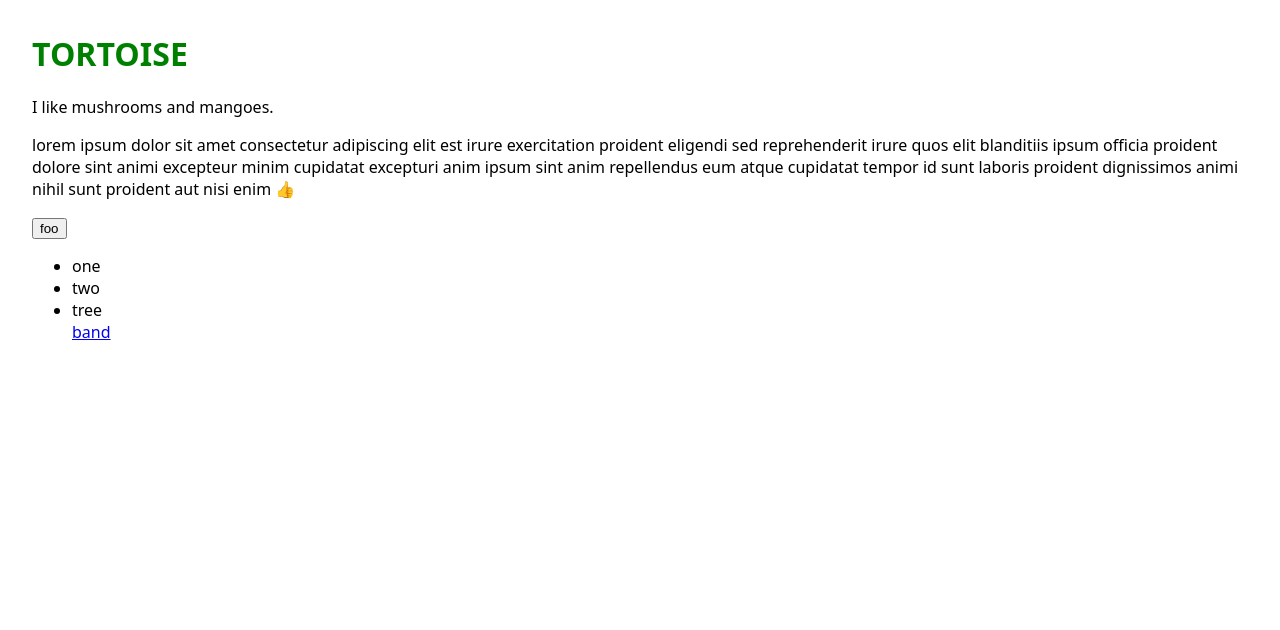
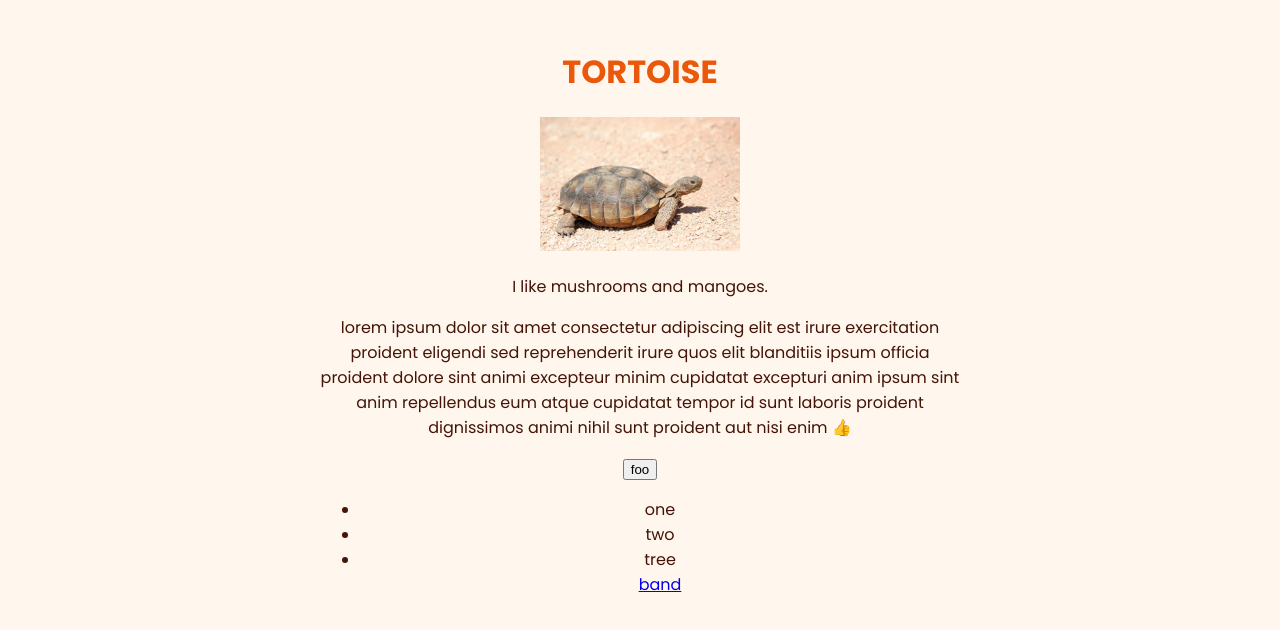
Before and after one commit to kenleeyx/kenleeyx.github.io, a plain HTML site: page index.html in a window 1280 px wide. Drawn offline with Linux system fonts and the light colour scheme.

Commit message:
Add files via upload

```diff
--- a/index.html
+++ b/index.html
@@ -1,23 +1,36 @@
 <!DOCTYPE html>
 <html lang="en">
 <head>
+  <link rel="preconnect" href="https://fonts.googleapis.com">
+<link rel="preconnect" href="https://fonts.gstatic.com" crossorigin>
+<link href="https://fonts.googleapis.com/css2?family=Poppins:wght@400;700&display=swap" rel="stylesheet">
+
   <meta charset="utf-8">
   <meta name="viewport" content="width=device-width, initial-scale=1">
   <title>slooooooooow</title>
   <style>
     /* CSS goes here. It decides how things look. */
     h1 {
-        color: green
+        color: #ea580c
     }
     body {
-      font-family: system-ui, sans-serif;
+      font-family: "Poppins", sans-serif;
       margin: 2rem;
+      background: #fff7ed;
+  color: #431407;
+      max-width: 40rem;
+  margin: 3rem auto;
+  padding: 0 1rem;
+  text-align: center;
     }
+
   </style>
 </head>
 <body>
   <!-- HTML goes here. It decides what's on the page. -->
+
   <h1>TORTOISE</h1>
+  <img src="Desert-tortoise.webp" alt="A TORTOISE" width="200">
   <p>I like mushrooms and mangoes.</p>
   <p>lorem ipsum dolor sit amet consectetur adipiscing elit est irure exercitation proident eligendi sed reprehenderit irure quos elit blanditiis ipsum officia proident dolore sint animi excepteur minim cupidatat excepturi anim ipsum sint anim repellendus eum atque cupidatat tempor id sunt laboris proident dignissimos animi nihil sunt proident aut nisi enim 👍</p>
   <button>foo</button>
```
